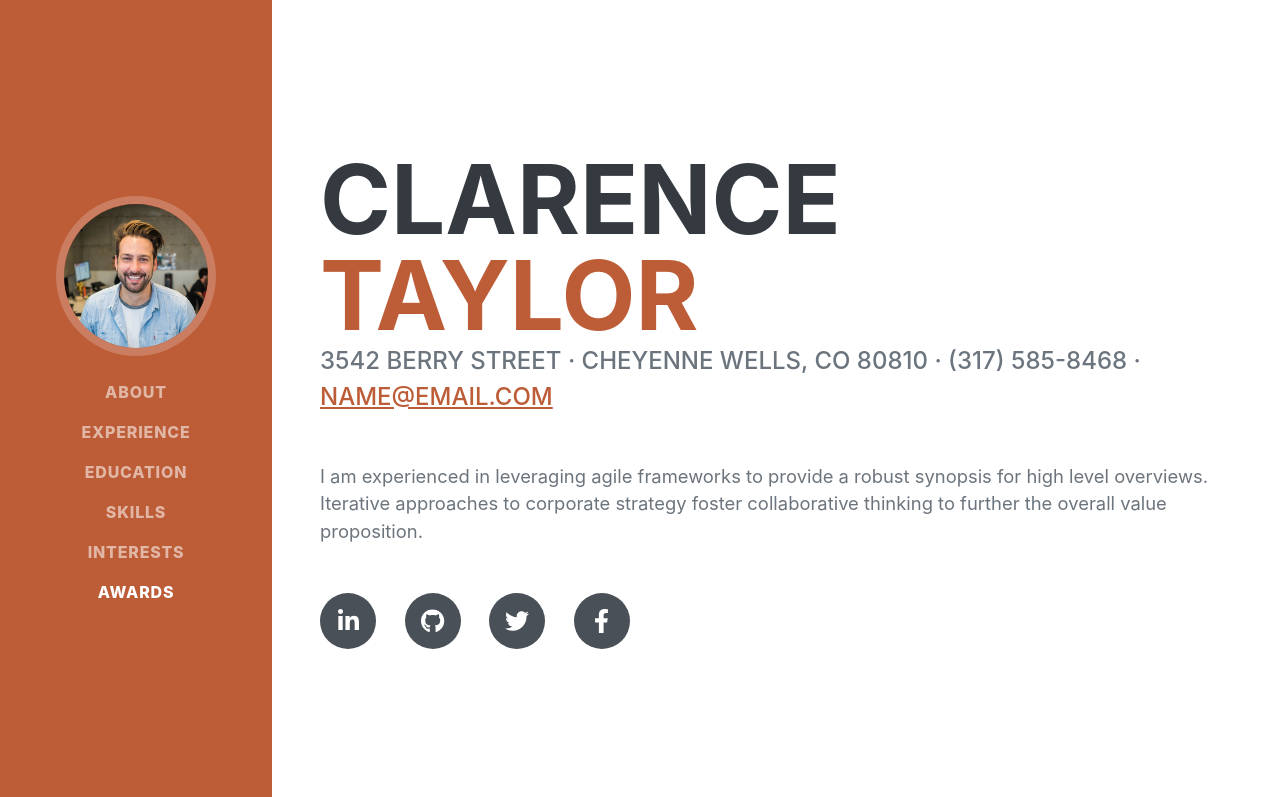
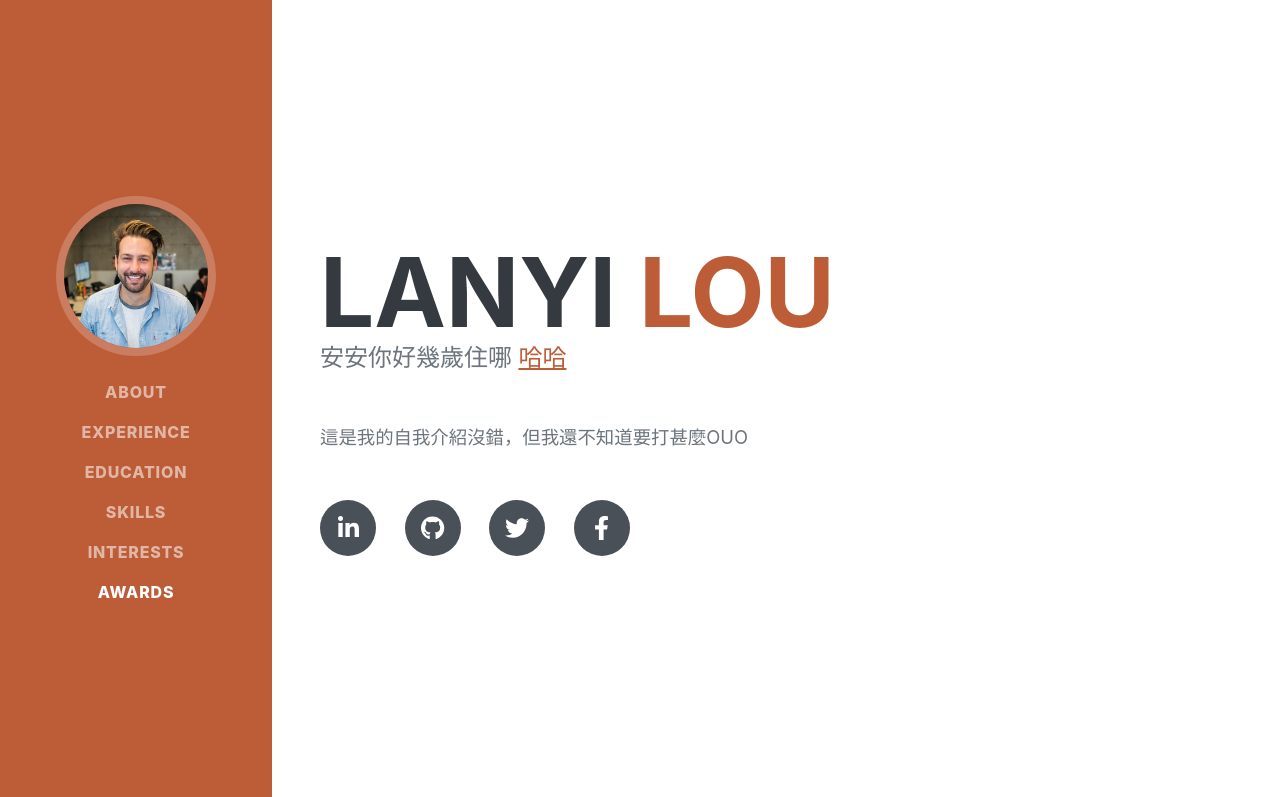
Before and after one commit to Lanyimf/lanyimf.github.io, a plain HTML site: page index.html in a window 1280 px wide. Shown: the top 797 px of the page. Drawn offline with nearby package versions, Linux system fonts and the light colour scheme; a web font is replaced by a local one.

Commit message:
Update index.html

```diff
--- a/index.html
+++ b/index.html
@@ -3,7 +3,7 @@
     <head>
         <meta charset="utf-8" />
         <meta name="viewport" content="width=device-width, initial-scale=1, shrink-to-fit=no" />
-        <meta name="description" content="" />
+        <meta name="description" content="我的行李放在哪裡~或許你根本就不在yee" />
         <meta name="author" content="" />
         <title>自我介紹</title>
         <link rel="icon" type="image/x-icon" href="assets/img/favicon.ico" />
@@ -40,14 +40,14 @@
             <section class="resume-section" id="about">
                 <div class="resume-section-content">
                     <h1 class="mb-0">
-                        CLARENCE
-                        <span class="text-primary">Taylor</span>
+                        LANYI
+                        <span class="text-primary">LOU</span>
                     </h1>
                     <div class="subheading mb-5">
-                        3542 Berry Street · Cheyenne Wells, CO 80810 · (317) 585-8468 ·
-                        <a href="mailto:name@email.com">name@email.com</a>
+                        安安你好幾歲住哪
+                        <a href="mailto:name@email.com">哈哈</a>
                     </div>
-                    <p class="lead mb-5">I am experienced in leveraging agile frameworks to provide a robust synopsis for high level overviews. Iterative approaches to corporate strategy foster collaborative thinking to further the overall value proposition.</p>
+                    <p class="lead mb-5">這是我的自我介紹沒錯，但我還不知道要打甚麼OUO</p>
                     <div class="social-icons">
                         <a class="social-icon" href="#!"><i class="fab fa-linkedin-in"></i></a>
                         <a class="social-icon" href="#!"><i class="fab fa-github"></i></a>
```
